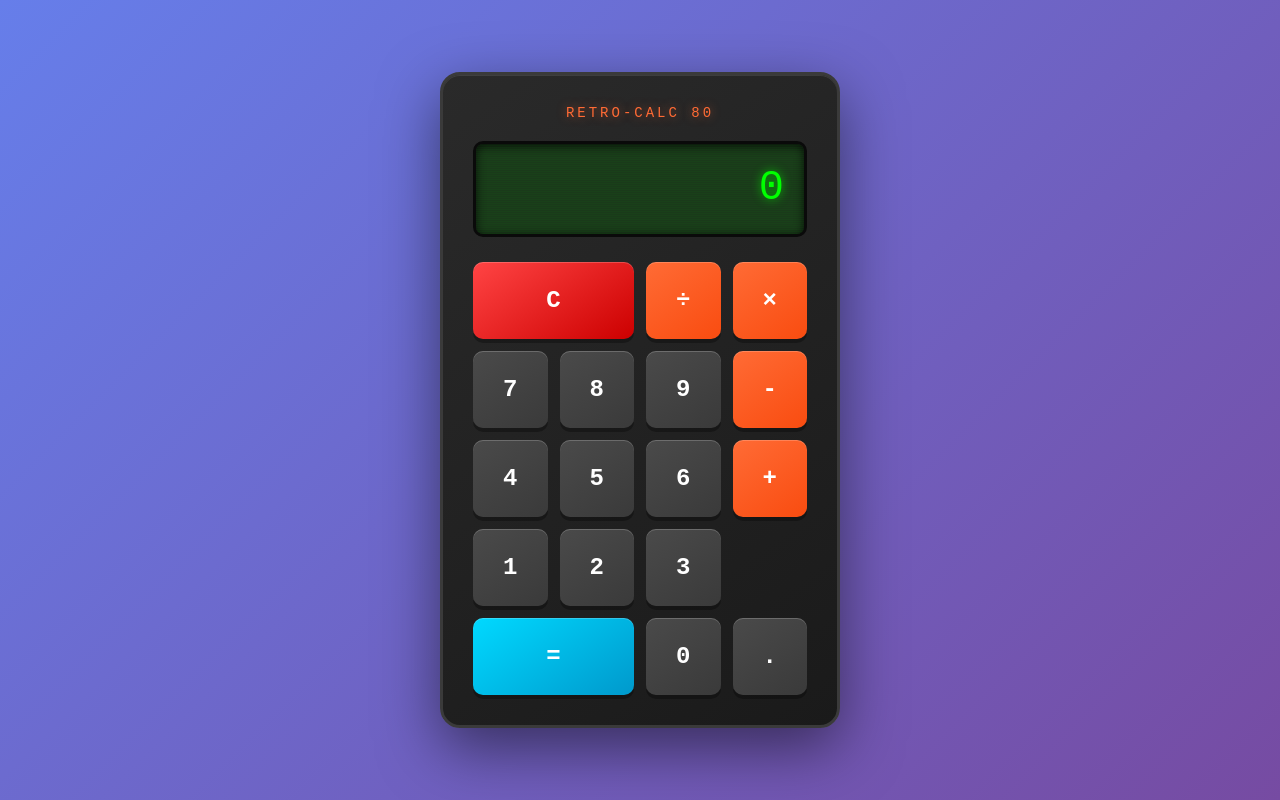
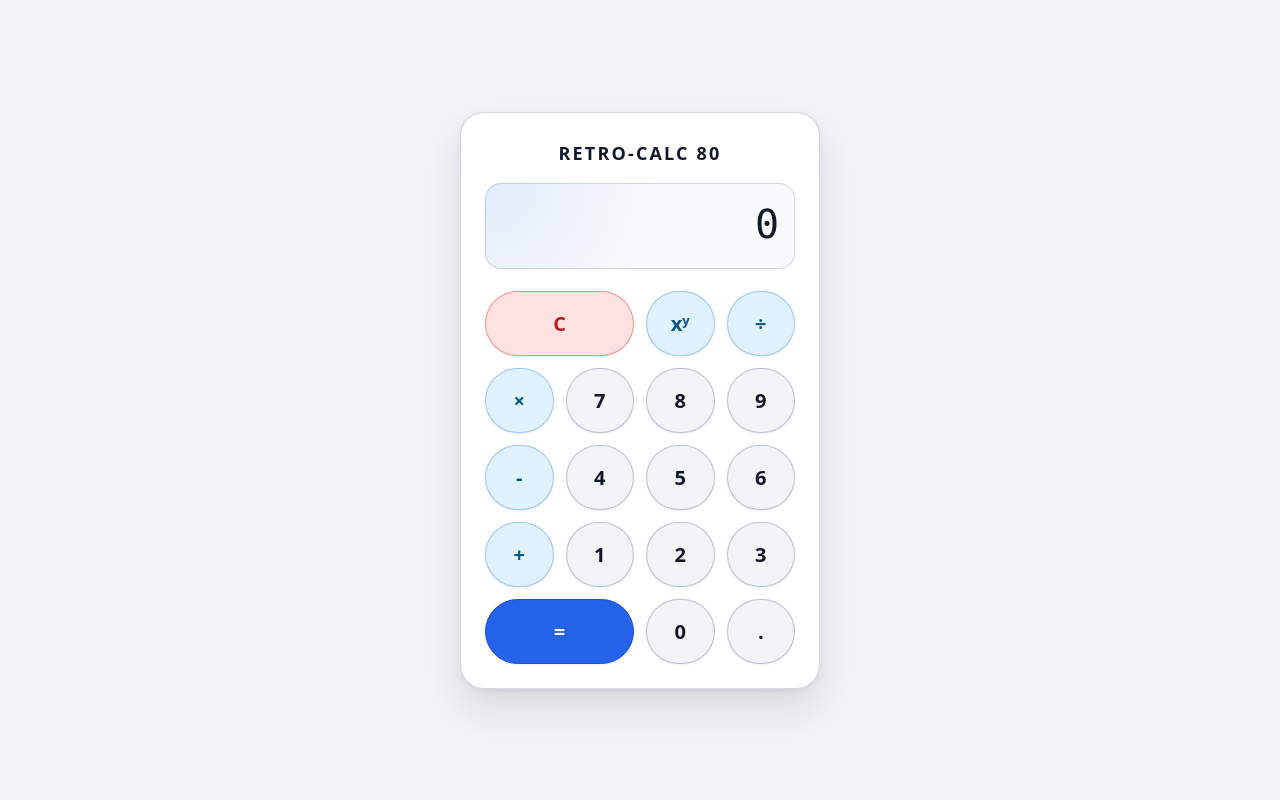
Before and after one commit to mikansc/ia-calculator-sandbox, a website built with webpack: page calculator.html in a window 1280 px wide. Built offline with nearby package versions, Linux system fonts and the light colour scheme.

Commit message:
exponential function

```diff
--- a/calculator.html
+++ b/calculator.html
@@ -3,7 +3,7 @@
 <head>
     <meta charset="UTF-8">
     <meta name="viewport" content="width=device-width, initial-scale=1.0">
-    <title>Retro Calculator</title>
+    <title>Calculator</title>
     <style>
         * {
             margin: 0;
@@ -12,8 +12,8 @@
         }
 
         body {
-            font-family: 'Courier New', monospace;
-            background: linear-gradient(135deg, #667eea 0%, #764ba2 100%);
+            font-family: system-ui, -apple-system, BlinkMacSystemFont, "Segoe UI", sans-serif;
+            background: #f3f4f6;
             display: flex;
             justify-content: center;
             align-items: center;
@@ -22,34 +22,33 @@
         }
 
         .calculator {
-            background: linear-gradient(145deg, #2a2a2a, #1a1a1a);
-            border-radius: 20px;
-            padding: 30px;
+            background: #ffffff;
+            border-radius: 24px;
+            padding: 28px 24px 24px;
             box-shadow:
-                0 20px 60px rgba(0, 0, 0, 0.5),
-                inset 0 1px 0 rgba(255, 255, 255, 0.1);
-            border: 3px solid #3a3a3a;
-            max-width: 400px;
+                0 20px 40px rgba(15, 23, 42, 0.12),
+                0 2px 6px rgba(15, 23, 42, 0.06);
+            border: 1px solid rgba(148, 163, 184, 0.4);
+            max-width: 360px;
             width: 100%;
         }
 
         .brand {
             text-align: center;
-            color: #ff6b35;
-            font-size: 14px;
-            letter-spacing: 3px;
-            margin-bottom: 20px;
+            color: #0f172a;
+            font-size: 18px;
+            font-weight: 600;
+            letter-spacing: 0.12em;
+            margin-bottom: 18px;
             text-transform: uppercase;
-            text-shadow: 0 0 10px rgba(255, 107, 53, 0.5);
         }
 
         .display {
-            background: #1a3a1a;
-            border: 3px solid #0a0a0a;
-            border-radius: 10px;
-            padding: 20px;
-            margin-bottom: 25px;
-            box-shadow: inset 0 2px 10px rgba(0, 0, 0, 0.8);
+            background: #f9fafb;
+            border-radius: 16px;
+            padding: 18px 16px;
+            margin-bottom: 22px;
+            box-shadow: inset 0 0 0 1px rgba(148, 163, 184, 0.4);
             position: relative;
             overflow: hidden;
         }
@@ -57,26 +56,16 @@
         .display::before {
             content: '';
             position: absolute;
-            top: 0;
-            left: 0;
-            right: 0;
-            bottom: 0;
-            background: repeating-linear-gradient(
-                0deg,
-                rgba(0, 255, 0, 0.03) 0px,
-                rgba(0, 255, 0, 0.03) 1px,
-                transparent 1px,
-                transparent 2px
-            );
+            inset: 0;
             pointer-events: none;
+            background: radial-gradient(circle at top left, rgba(59, 130, 246, 0.12), transparent 55%);
         }
 
         #result {
-            font-size: 42px;
-            color: #00ff00;
+            font-size: 40px;
+            color: #0f172a;
             text-align: right;
-            font-family: 'Courier New', monospace;
-            text-shadow: 0 0 10px rgba(0, 255, 0, 0.7);
+            font-family: "JetBrains Mono", ui-monospace, SFMono-Regular, Menlo, Monaco, Consolas, "Liberation Mono", "Courier New", monospace;
             min-height: 50px;
             word-wrap: break-word;
         }
@@ -88,71 +77,85 @@
         }
 
         button {
-            padding: 25px;
-            font-size: 24px;
-            font-family: 'Courier New', monospace;
+            padding: 18px 0;
+            font-size: 20px;
+            font-family: system-ui, -apple-system, BlinkMacSystemFont, "Segoe UI", sans-serif;
             font-weight: bold;
-            border: none;
-            border-radius: 10px;
+            border: 1px solid transparent;
+            border-radius: 999px;
             cursor: pointer;
-            transition: all 0.1s;
-            box-shadow:
-                0 4px 0 rgba(0, 0, 0, 0.3),
-                inset 0 1px 0 rgba(255, 255, 255, 0.2);
+            transition:
+                transform 0.08s ease,
+                box-shadow 0.08s ease,
+                background-color 0.12s ease,
+                border-color 0.12s ease,
+                color 0.12s ease;
+            box-shadow: 0 1px 2px rgba(15, 23, 42, 0.08);
         }
 
         button:active {
-            transform: translateY(2px);
+            transform: translateY(1px) scale(0.99);
+            box-shadow: 0 0 0 rgba(15, 23, 42, 0.1);
+        }
+
+        button:focus-visible {
+            outline: none;
             box-shadow:
-                0 2px 0 rgba(0, 0, 0, 0.3),
-                inset 0 1px 0 rgba(255, 255, 255, 0.2);
+                0 0 0 1px #ffffff,
+                0 0 0 3px rgba(59, 130, 246, 0.7);
         }
 
         .number {
-            background: linear-gradient(145deg, #4a4a4a, #3a3a3a);
-            color: #ffffff;
+            background: #f3f4f6;
+            color: #111827;
+            border-color: rgba(148, 163, 184, 0.6);
         }
 
         .number:hover {
-            background: linear-gradient(145deg, #5a5a5a, #4a4a4a);
+            background: #e5e7eb;
         }
 
         .operator {
-            background: linear-gradient(145deg, #ff6b35, #f94c10);
-            color: #ffffff;
+            background: #e0f2fe;
+            color: #075985;
+            border-color: rgba(59, 130, 246, 0.4);
         }
 
         .operator:hover {
-            background: linear-gradient(145deg, #ff7b45, #ff5c20);
+            background: #dbeafe;
         }
 
         .equals {
-            background: linear-gradient(145deg, #00d9ff, #0099cc);
+            background: #2563eb;
             color: #ffffff;
+            border-color: #1d4ed8;
             grid-column: span 2;
         }
 
         .equals:hover {
-            background: linear-gradient(145deg, #10e9ff, #10a9dc);
+            background: #1d4ed8;
         }
 
         .clear {
-            background: linear-gradient(145deg, #ff4444, #cc0000);
+            background: #fee2e2;
             color: #ffffff;
+            color: #b91c1c;
+            border-color: rgba(248, 113, 113, 0.7);
             grid-column: span 2;
         }
 
         .clear:hover {
-            background: linear-gradient(145deg, #ff5454, #dd1010);
+            background: #fecaca;
         }
 
         .decimal {
-            background: linear-gradient(145deg, #4a4a4a, #3a3a3a);
-            color: #ffffff;
+            background: #f3f4f6;
+            color: #111827;
+            border-color: rgba(148, 163, 184, 0.6);
         }
 
         .decimal:hover {
-            background: linear-gradient(145deg, #5a5a5a, #4a4a4a);
+            background: #e5e7eb;
         }
     </style>
 </head>
@@ -164,6 +167,7 @@
         </div>
         <div class="buttons">
             <button class="clear" onclick="clearDisplay()">C</button>
+            <button class="operator" onclick="setOperator('^')">xʸ</button>
             <button class="operator" onclick="setOperator('/')">÷</button>
             <button class="operator" onclick="setOperator('*')">×</button>
 
@@ -253,6 +257,9 @@
                     case '/':
                         result = divide(previousValue, current);
                         break;
+                    case '^':
+                        result = previousValue ** current;
+                        break;
                 }
 
                 currentValue = result.toString();
--- a/src/index.js
+++ b/src/index.js
@@ -1,8 +1,9 @@
-// Import math functions from math.js
-const { sum, subtract, multiply, divide } = require('../math.js');
+// Import math functions from math.js (now inside src/)
+const { sum, subtract, multiply, divide, exponent } = require('./math.js');
 
 // Expose functions globally for use in calculator.html
 window.sum = sum;
 window.subtract = subtract;
 window.multiply = multiply;
 window.divide = divide;
+window.exponent = exponent;
--- a/math.js
+++ b/src/math.js
@@ -17,4 +17,8 @@ function divide(a, b) {
   return a / b;
 }
 
-module.exports = { sum, subtract, multiply, divide };
+function exponent(base, power) {
+  return base ** power;
+}
+
+module.exports = { sum, subtract, multiply, divide, exponent };
```
Also changed, not shown: math.test.js (+7 -1 lines).
